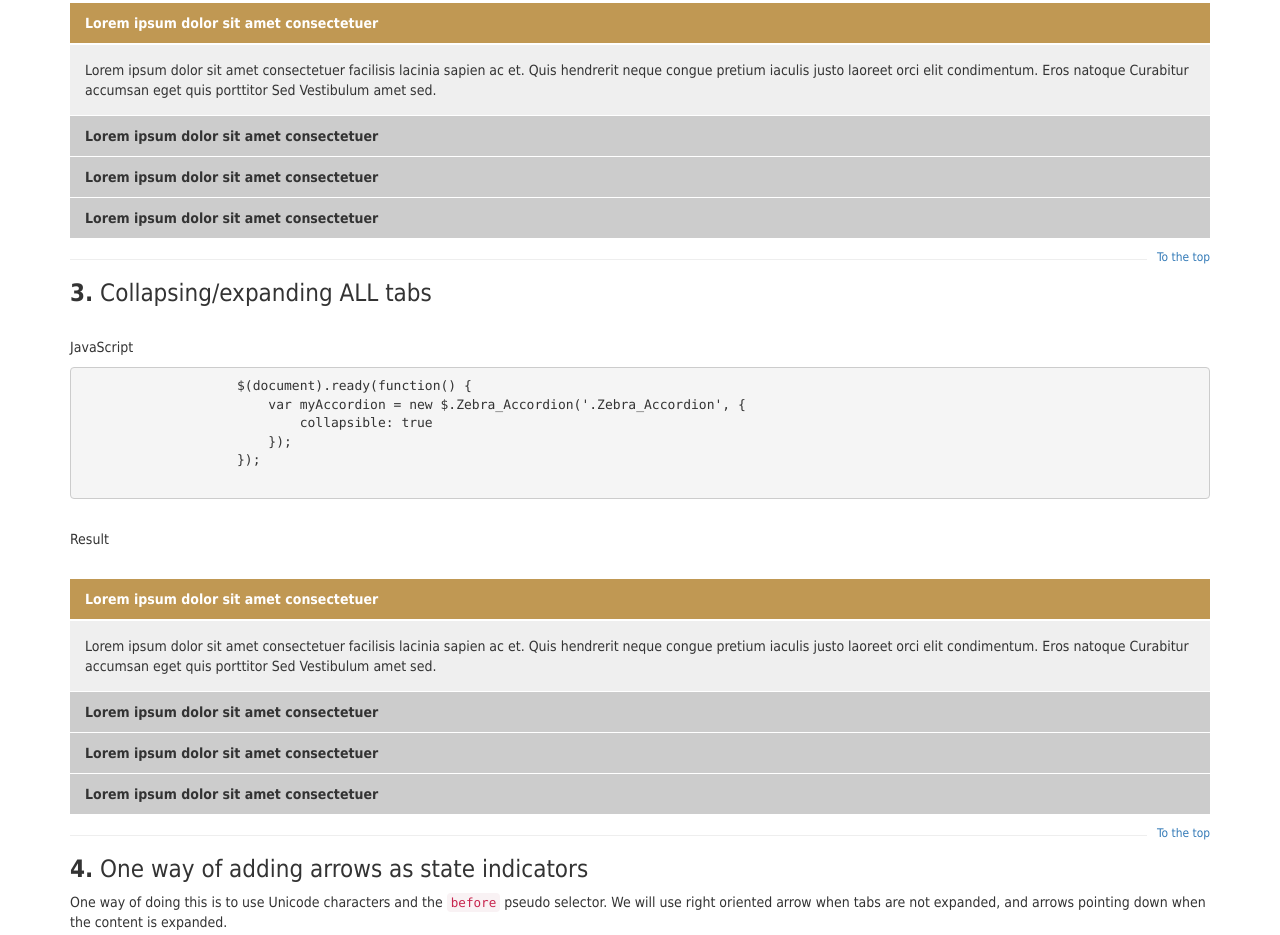
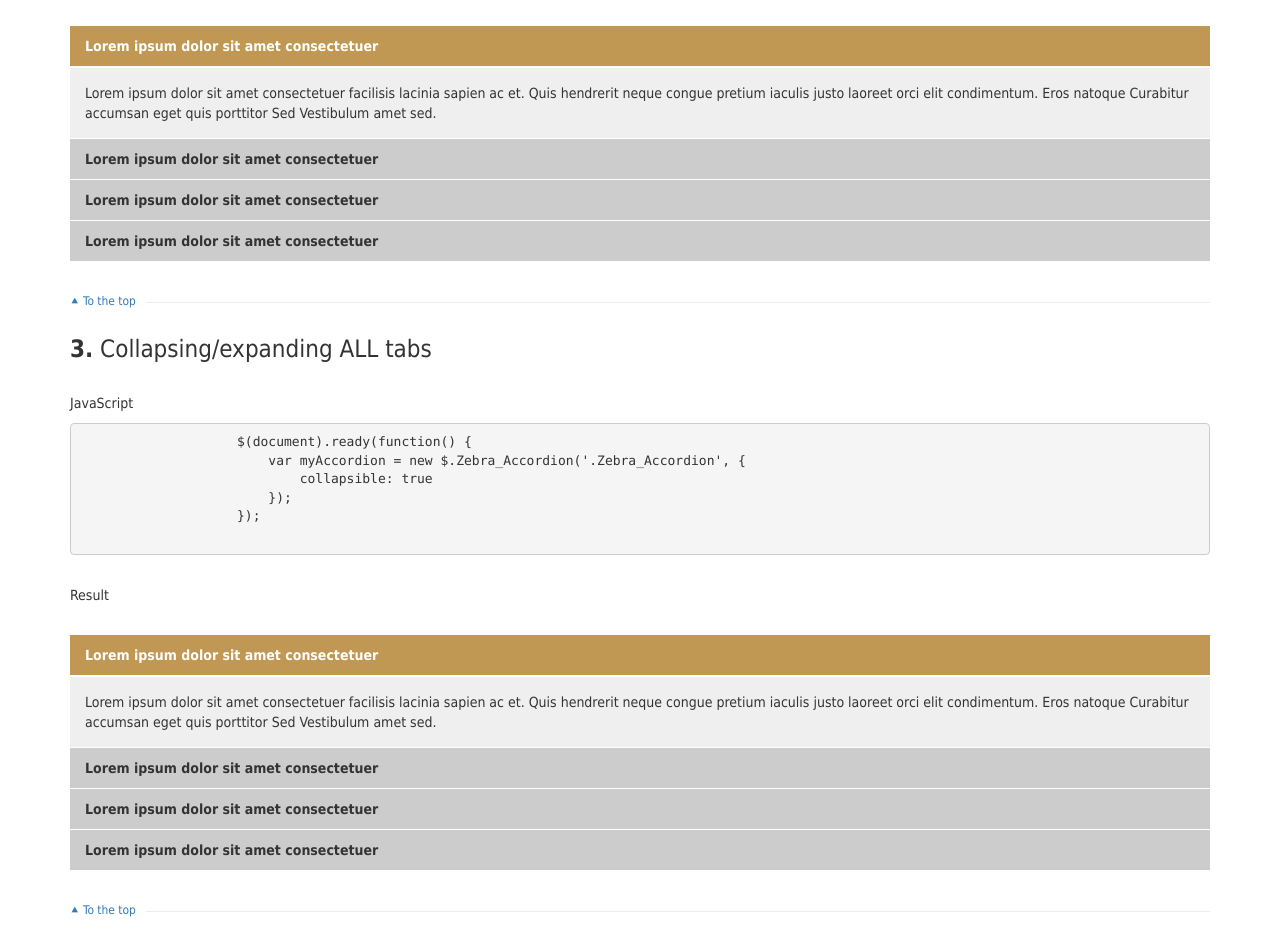
Before and after one commit to stefangabos/Zebra_Accordion, a website: page examples/index.html in a window 1280 px wide. Shown: the part 2032-2967 px from the top of the page. Drawn offline with nearby package versions, Linux system fonts and the light colour scheme; a script that the page names is missing; a small style sheet from the web is missing.

Commit message:
Improved navigation

```diff
--- a/examples/examples.css
+++ b/examples/examples.css
@@ -1,15 +1,22 @@
 body {
-    font-family: Tahoma, Arial, Helvetica, sans-serif;
+    font-family: Tahoma, Helvetica, Arial, sans-serif;
+}
+
+.top {
+    border-bottom: 1px solid #eee;
+    display: block;
+    margin-bottom: 33px;
+}
+
+.top a {
+    background: #FFF;
+    padding-right: 10px;
+    position: relative;
+    top: 8px;
 }
 
 .syntaxhighlighter {
     padding: .5em 0;
-}
-
-.top {
-    position: relative;
-    margin-left: 10px;
-    top: -10px;
 }
 
 dl.Zebra_Accordion {
--- a/examples/index.html
+++ b/examples/index.html
@@ -142,7 +142,9 @@
                     dl.Zebra_Accordion dd { background: #EFEFEF; padding: 15px; margin: 1px 0 }
                     </pre>
 
-                    <hr>
+                    <div class="top">
+                        <a href="#top" class="small">⯅ To the top</a>
+                    </div>
 
                     <h3><a name="basic-usage"></a><strong>2.</strong> Basic usage</h3>
 
@@ -183,9 +185,9 @@
                         </dd>
                     </dl>
 
-                    <a href="#top" class="pull-right clearfix top small">To the top</a>
-
-                    <hr>
+                    <div class="top">
+                        <a href="#top" class="small">⯅ To the top</a>
+                    </div>
 
                     <!-- =========================================================================================== -->
 
@@ -230,9 +232,9 @@
                         </dd>
                     </dl>
 
-                    <a href="#top" class="pull-right clearfix top small">To the top</a>
-
-                    <hr>
+                    <div class="top">
+                        <a href="#top" class="small">⯅ To the top</a>
+                    </div>
 
                     <!-- =========================================================================================== -->
 
@@ -297,13 +299,11 @@
                         </dd>
                     </dl>
 
-                    <a href="#top" class="pull-right clearfix top small">To the top</a>
+                    <div class="top">
+                        <a href="#top" class="small">⯅ To the top</a>
+                    </div>
 
-                    <hr>
-
-                    <br>
-
-                    <p class="text-center"><small>copyright &copy; 2011-2018 <a href="https://github.com/stefangabos/">stefan gabos</a></small></p>
+                    <br><p class="text-center">copyright &copy; 2011-2018 <a href="https://github.com/stefangabos/">stefan gabos</a></p>
 
                     <br><br>
 
```
